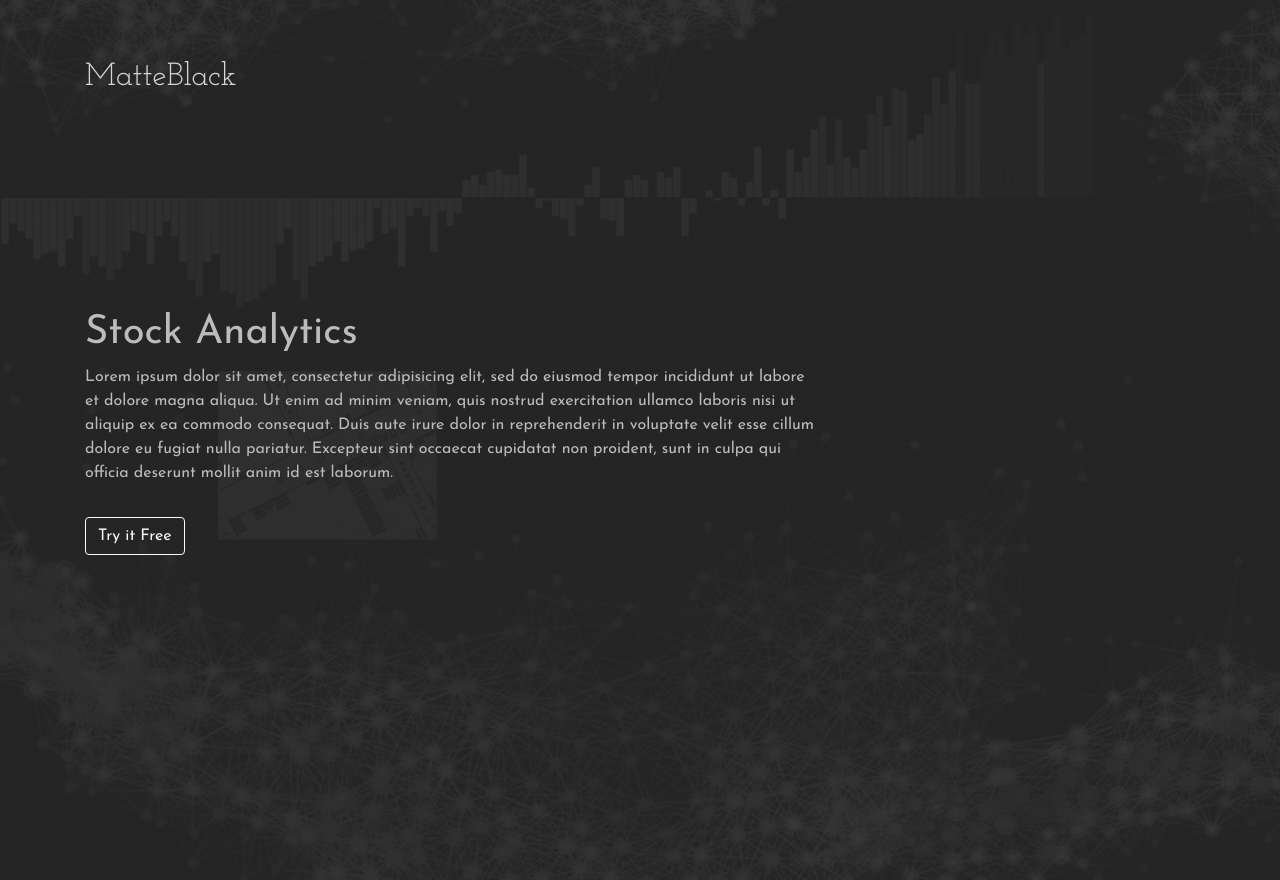
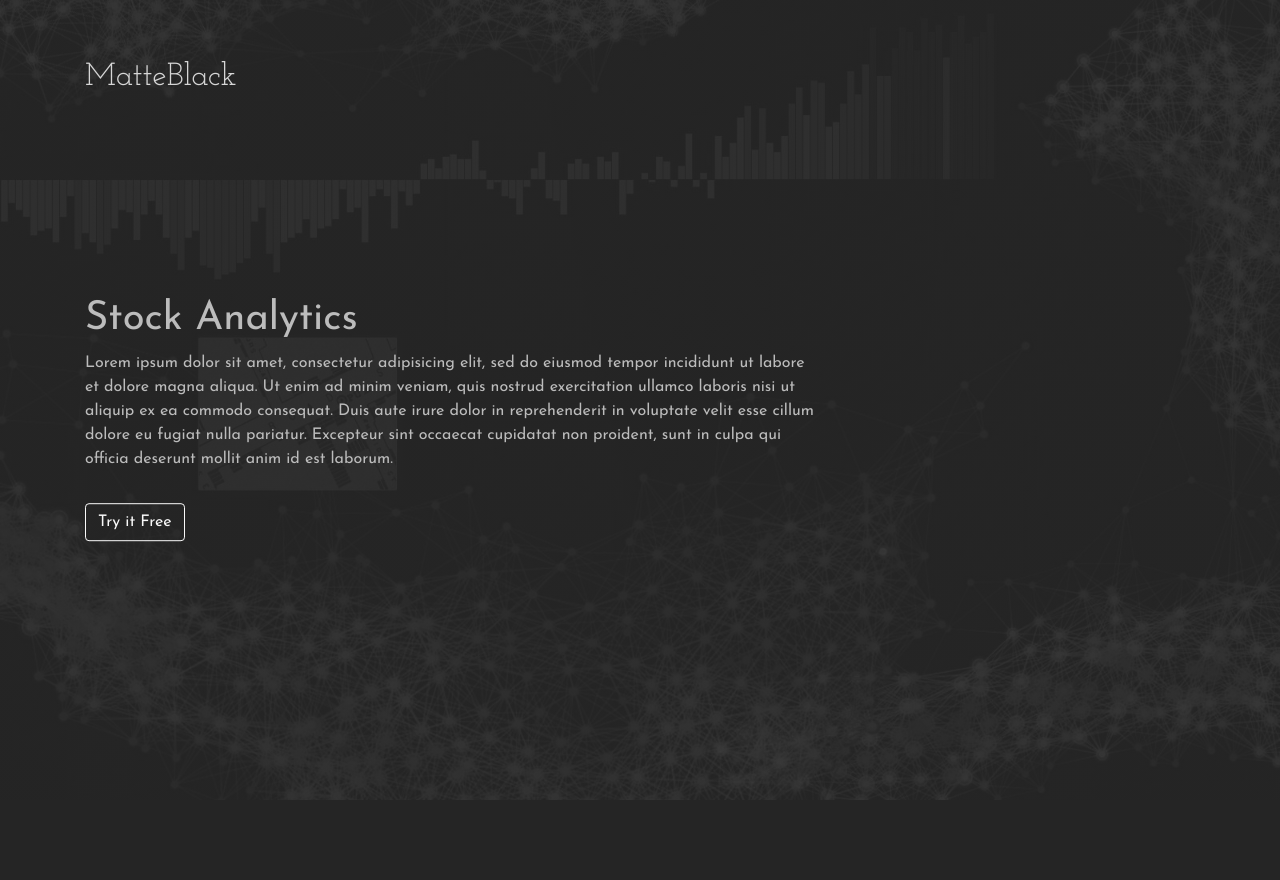
Before and after one commit to ishaansaxena/MatteBlack, a Django app: page / in a window 1280 px wide. After the commit the page ends 800 px from the top, so only its background shows below. Run offline with Django 3.2, Linux system fonts and the light colour scheme; style sheets or scripts are compiled from the project's sources; some libraries are stand-ins or nearby versions.

Commit message:
Complete index styles

```diff
--- a/server/static/css/index.css
+++ b/server/static/css/index.css
@@ -13,7 +13,7 @@ body {
   width: 100vw; }
 
 .view-front {
-  height: 110vh;
+  height: 100vh;
   background: #222222;
   display: table;
   background-size: cover;
@@ -28,7 +28,7 @@ body {
     position: absolute;
     top: 50%;
     left: 50%;
-    transform: translate(-50%, -50%); }
+    transform: translate(-50%, -40%); }
     .view-front .content .description {
       color: #B0BEC5;
       font-size: 1rem;
@@ -36,7 +36,4 @@ body {
     .view-front .content .btn {
       margin-top: 1rem; }
 
-.view-footer {
-  min-height: 2rem; }
-
 /*# sourceMappingURL=index.css.map */
--- a/server/static/sass/index.sass
+++ b/server/static/sass/index.sass
@@ -4,7 +4,7 @@ body
     width: 100vw
 
 .view-front
-    height: 110vh
+    height: 100vh
     background: $black
     display: table
     background-size: cover
@@ -23,7 +23,7 @@ body
         position: absolute
         top: 50%
         left: 50%
-        transform: translate(-50%, -50%)
+        transform: translate(-50%, -40%)
 
         .description
             @extend .jo-sans
@@ -33,8 +33,3 @@ body
 
         .btn
             margin-top: 1rem
-
-
-
-.view-footer
-    min-height: 2rem
```
Also changed, not shown: 1 other file.
